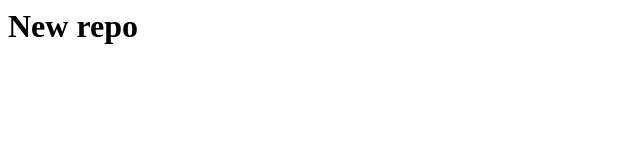
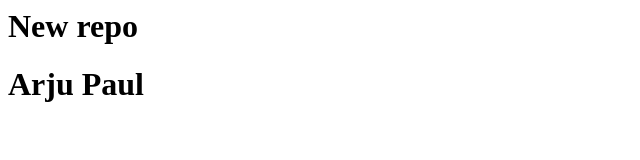
Before and after one commit to arjupaul2006/New-Repo, a plain HTML site: page index.html in a window 1280 px wide. Shown: the whole page, without its empty margins (0-640 px from the left). Drawn offline with Linux system fonts and the light colour scheme.

Commit message:
Change in index file

```diff
--- a/index.html
+++ b/index.html
@@ -1 +1,2 @@
 <h1>New repo</h1>
+<h1>Arju Paul</h1>
```
